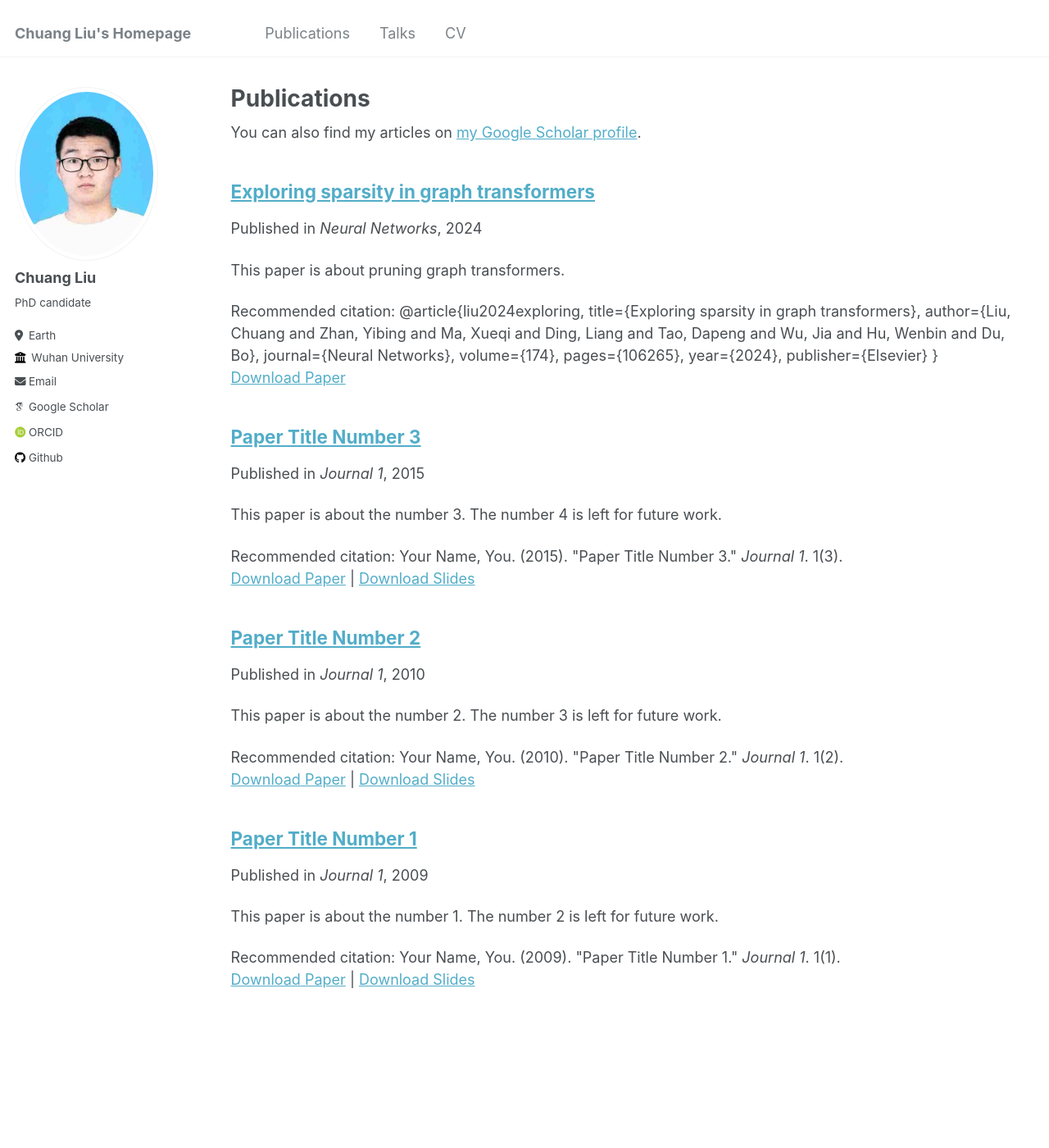
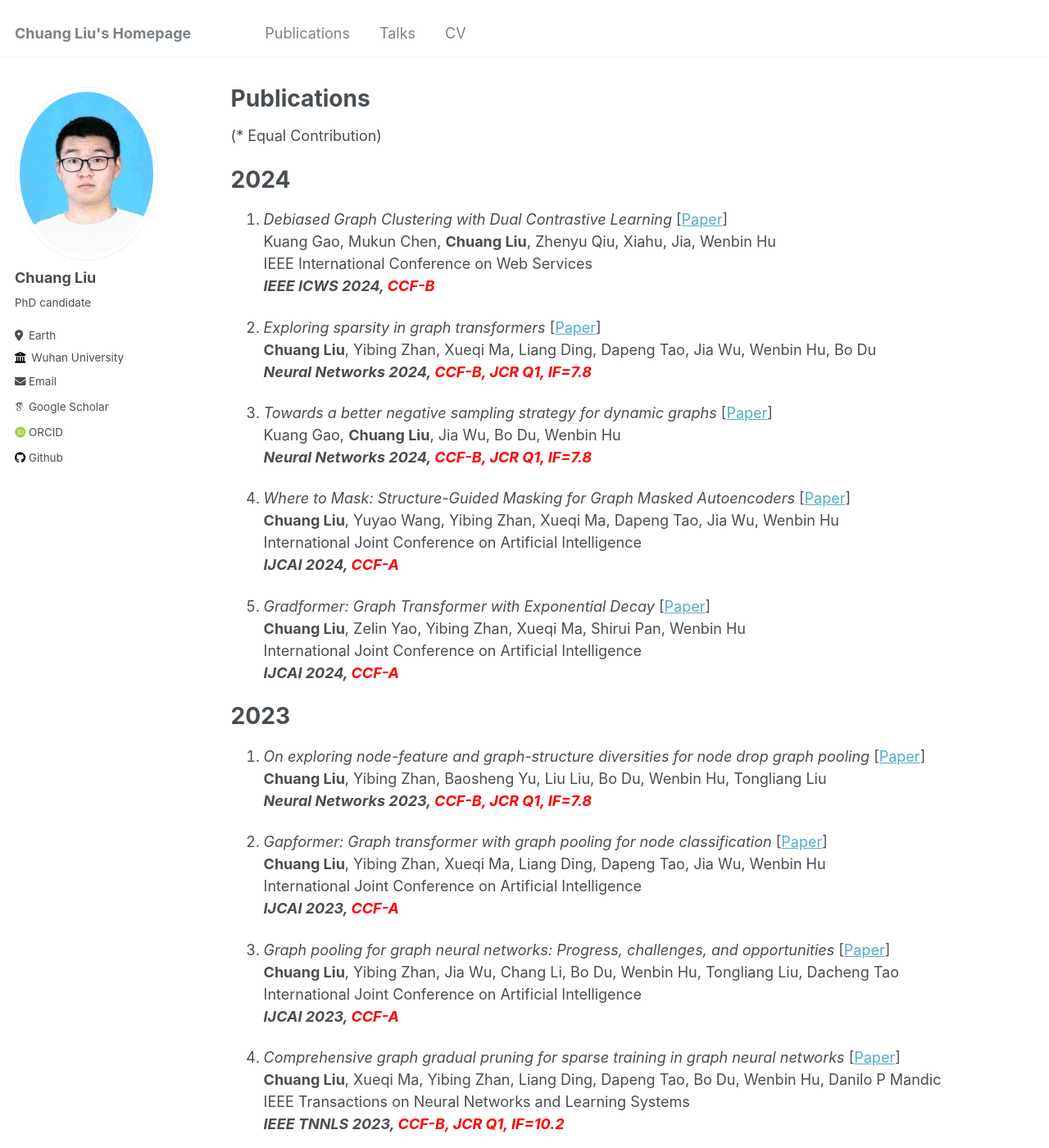
Before and after one commit to LiuChuang0059/LiuChuang0059.github.io, a Jekyll site: the page built from _pages/publications.md, in a window 1280 px wide and 1400 px high. Shown: the whole window at 82% size. Built offline with Jekyll 4.4.1, drawn with Linux system fonts in a browser that asks for light colours; some web fonts are replaced; some of the changed text lies outside the part shown.

Commit message:
Update publications.md

```diff
--- a/_pages/publications.md
+++ b/_pages/publications.md
@@ -5,12 +5,78 @@ permalink: /publications/
 author_profile: true
 ---
 
-{% if site.author.googlescholar %}
-  <div class="wordwrap">You can also find my articles on <a href="{{site.author.googlescholar}}">my Google Scholar profile</a>.</div>
-{% endif %}
+(\* Equal Contribution)
 
-{% include base_path %}
+2024
+====
 
-{% for post in site.publications reversed %}
-  {% include archive-single.html %}
-{% endfor %}
+1.  *Debiased Graph Clustering with Dual Contrastive Learning* [[Paper]()] <br>
+Kuang Gao, Mukun Chen, **Chuang Liu**, Zhenyu Qiu, Xiahu, Jia, Wenbin Hu <br>
+IEEE International Conference on Web Services <br>
+***IEEE ICWS 2024, <span style="color:red">CCF-B</span>***
+
+1.  *Exploring sparsity in graph transformers* [[Paper](https://www.sciencedirect.com/science/article/abs/pii/S0893608024001898)] <br>
+**Chuang Liu**, Yibing Zhan, Xueqi Ma, Liang Ding, Dapeng Tao, Jia Wu, Wenbin Hu, Bo Du <br>
+***Neural Networks 2024, <span style="color:red">CCF-B, JCR Q1, IF=7.8</span>***
+
+1.  *Towards a better negative sampling strategy for dynamic graphs* [[Paper](https://www.sciencedirect.com/science/article/abs/pii/S0893608024000996)] <br>
+Kuang Gao, **Chuang Liu**, Jia Wu, Bo Du, Wenbin Hu <br>
+***Neural Networks 2024, <span style="color:red">CCF-B, JCR Q1, IF=7.8</span>***
+
+1.  *Where to Mask: Structure-Guided Masking for Graph Masked Autoencoders* [[Paper](https://arxiv.org/pdf/2404.15806)] <br>
+**Chuang Liu**, Yuyao Wang, Yibing Zhan, Xueqi Ma, Dapeng Tao, Jia Wu, Wenbin Hu <br>
+International Joint Conference on Artificial Intelligence <br>
+***IJCAI 2024, <span style="color:red">CCF-A</span>***
+
+1.  *Gradformer: Graph Transformer with Exponential Decay* [[Paper](https://arxiv.org/pdf/2404.15729)] <br>
+**Chuang Liu**, Zelin Yao, Yibing Zhan, Xueqi Ma, Shirui Pan, Wenbin Hu <br>
+International Joint Conference on Artificial Intelligence <br>
+***IJCAI 2024, <span style="color:red">CCF-A</span>***
+
+2023
+====
+
+1.  *On exploring node-feature and graph-structure diversities for node drop graph pooling* [[Paper](https://www.sciencedirect.com/science/article/abs/pii/S0893608023004665)] <br>
+**Chuang Liu**, Yibing Zhan, Baosheng Yu, Liu Liu, Bo Du, Wenbin Hu, Tongliang Liu <br>
+***Neural Networks 2023, <span style="color:red">CCF-B, JCR Q1, IF=7.8</span>***
+
+1.  *Gapformer: Graph transformer with graph pooling for node classification* [[Paper](https://www.ijcai.org/proceedings/2023/0244.pdf)] <br>
+**Chuang Liu**, Yibing Zhan, Xueqi Ma, Liang Ding, Dapeng Tao, Jia Wu, Wenbin Hu <br>
+International Joint Conference on Artificial Intelligence <br>
+***IJCAI 2023, <span style="color:red">CCF-A</span>***
+
+1.  *Graph pooling for graph neural networks: Progress, challenges, and opportunities* [[Paper](https://arxiv.org/pdf/2204.07321)] <br>
+**Chuang Liu**, Yibing Zhan, Jia Wu, Chang Li, Bo Du, Wenbin Hu, Tongliang Liu, Dacheng Tao <br>
+International Joint Conference on Artificial Intelligence <br>
+***IJCAI 2023, <span style="color:red">CCF-A</span>***
+
+1.  *Comprehensive graph gradual pruning for sparse training in graph neural networks* [[Paper](https://ieeexplore.ieee.org/abstract/document/10164013/)] <br>
+**Chuang Liu**, Xueqi Ma, Yibing Zhan, Liang Ding, Dapeng Tao, Bo Du, Wenbin Hu, Danilo P Mandic <br>
+IEEE Transactions on Neural Networks and Learning Systems <br>
+***IEEE TNNLS 2023, <span style="color:red">CCF-B, JCR Q1, IF=10.2</span>***
+
+
+2022
+====
+
+1.  *Vega-MT: The JD explore academy machine translation system for WMT22* [[Paper](https://aclanthology.org/2022.wmt-1.37.pdf)] <br>
+Changtong Zan, Keqin Peng, Liang Ding, Baopu Qiu, Boan Liu, Shwai He, Qingyu Lu, Zheng Zhang, **Chuang Liu**, Weifeng Liu, Yibing Zhan, Dacheng Tao <br>
+Proceedings of the Seventh Conference on Machine Translation <br>
+***WMT 2022, <span style="color:red">CCF-A</span>***
+
+1.  *Masked graph auto-encoder constrained graph pooling* [[Paper](https://aclanthology.org/2022.wmt-1.37.pdf)] <br>
+**Chuang Liu**, Yibing Zhan, Xueqi Ma, Dapeng Tao, Bo Du, Wenbin Hu <br>
+Joint European Conference on Machine Learning and Knowledge Discovery in Databases <br>
+***ECML-PKDD 2022, <span style="color:red">CCF-B</span>***
+
+
+2021
+====
+
+1.  *Enhancing graph neural networks by a high-quality aggregation of beneficial information* [[Paper](https://scholar.google.com/scholar?oi=bibs&cluster=686880531818820165&btnI=1&hl=zh-CN)] <br>
+**Chuang Liu**, Jia Wu, Weiwei Liu, Wenbin Hu <br>
+***Neural Networks 2021, <span style="color:red">CCF-B, JCR Q1, IF=7.8</span>***
+
+1.  *Range and dose verification in proton therapy using proton-induced positron emitters and recurrent neural networks* [[Paper](https://iopscience.iop.org/article/10.1088/1361-6560/ab3564/meta)] <br>
+**Chuang Liu**, Zhongxing Li, Wenbin Hu, Lei Xing, Hao Peng <br>
+***Physics in Medicine & Biology 2021, <span style="color:red">JCR Q2, IF=2.8</span>***
```
